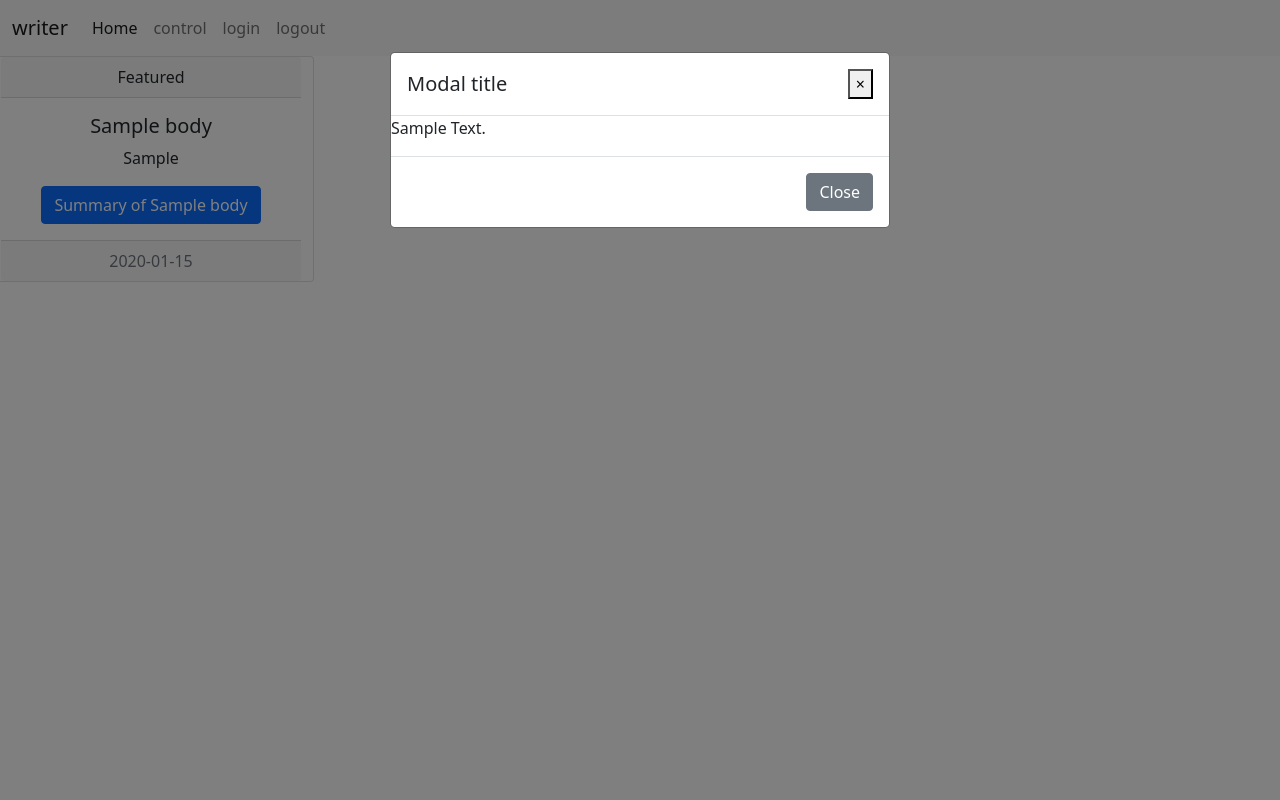
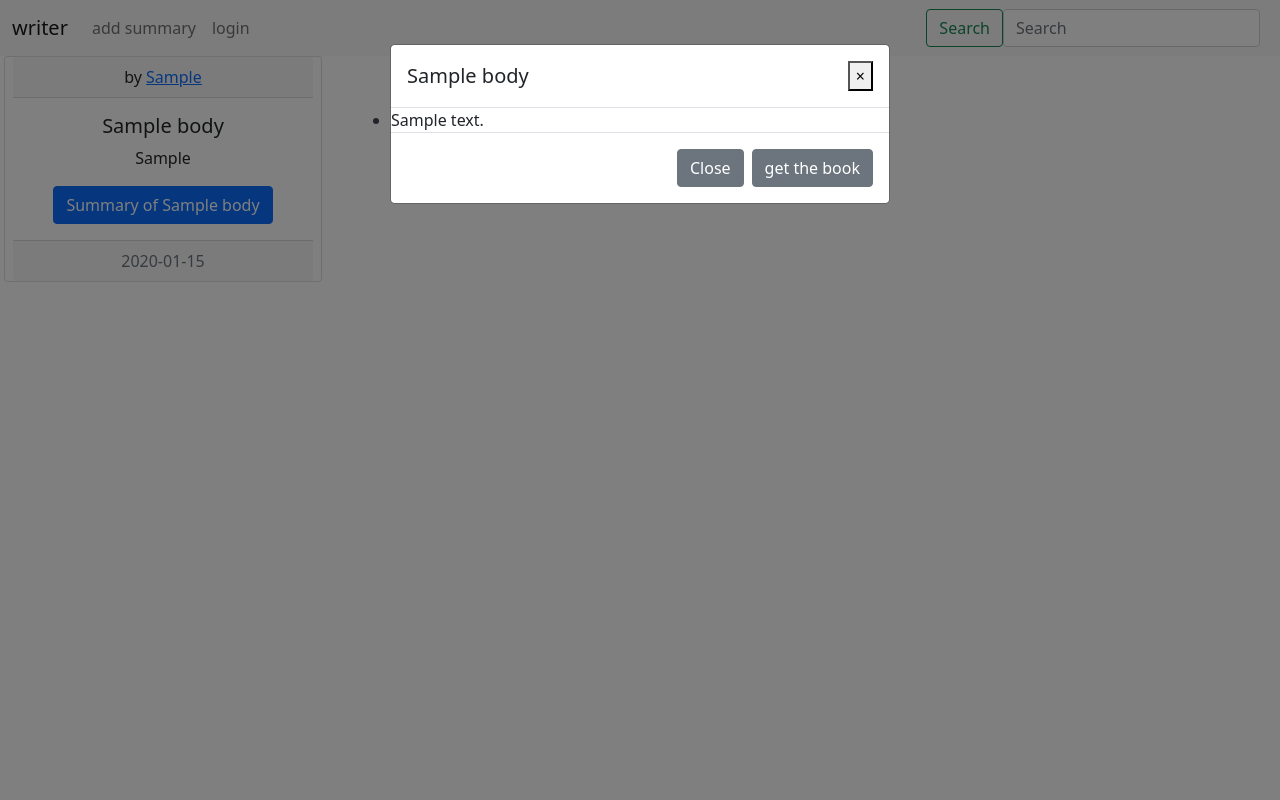
Before and after one commit to expher510/flask-donlowd, a Flask app: page / in a window 1280 px wide, after a click that opens the changed part. Run offline with Flask 2, Linux system fonts and the light colour scheme; tables that the repository leaves empty hold one stand-in row (values such as "Sample post"); some libraries are stand-ins or nearby versions.

Commit message:
add_edit

```diff
--- a/flask_sign/app.py
+++ b/flask_sign/app.py
@@ -1,127 +1,162 @@
-from sqlite3.dbapi2 import Cursor
-from flask import Flask, render_template ,request ,redirect,session, sessions
+from os import link, name
+from flask import Flask, render_template, request, redirect, session, url_for
+from flask import app
 import sqlite3
-import requests
 import json
 import datetime
-conect=sqlite3.connect('data.db',check_same_thread=False)
-db=conect.cursor()
-db.execute('CREATE TABLE IF NOT EXISTS users(ID INTEGER PRIMARY KEY AUTOINCREMENT NOT NULL,name,password,email)')
-db.execute('CREATE TABLE IF NOT EXISTS body(ID INTEGER PRIMARY KEY AUTOINCREMENT NOT NULL,date,name,quat,summary)')
-
-# # def deeptranslat(texts):
-# #     url = "https://deep-translate1.p.rapidapi.com/language/translate/v2"
+import requests
 
 
-# #     payload = "{\r\n    \"q\": \"%s\",\r\n    \"source\": \"en\",\r\n    \"target\": \"ar\"\r\n}"%(texts)
-# #     headers = {
-# #     'content-type': "application/json",
-# #     'x-rapidapi-host': "deep-translate1.p.rapidapi.com",
-# #     'x-rapidapi-key': "57db9070cdmsh06b567ff745d247p186af7jsnaac444f63237"
-# #     }
+def clean(char):
+    # for sql injector
+    string = "" if char is None else char
+    x = string.replace("'", '"')
+    return x
 
-#     headers = {
-#     'content-type': "application/json",
-#     'x-rapidapi-host': "deep-translate1.p.rapidapi.com",
-#     'x-rapidapi-key': "57db9070cdmsh06b567ff745d247p186af7jsnaac444f63237"
-#                 }
-#     response = requests.request("POST", url, data=payload, headers=headers)
-#     r=json.loads(response.text)
-#     result=r['data']['translations']['translatedText']
-#     return result
 
-# def googletranslat(texts):
-#     url = "https://google-translate1.p.rapidapi.com/language/translate/v2"
-#     target='ar'
-#     payload = f"q={texts}&target={target}&source=en"
-#     headers = {
-#         'content-type': "application/x-www-form-urlencoded",
-#         'accept-encoding': "application/gzip",
-#         'x-rapidapi-host': "google-translate1.p.rapidapi.com",
-#         'x-rapidapi-key': "57db9070cdmsh06b567ff745d247p186af7jsnaac444f63237"
-#         }
-#     response = requests.request("POST", url, data=payload, headers=headers)
+conect = sqlite3.connect('data.db', check_same_thread=False)
+db = conect.cursor()
+db.execute('CREATE TABLE IF NOT EXISTS users(ID INTEGER PRIMARY KEY AUTOINCREMENT NOT NULL,name,password,email)')
+db.execute('CREATE TABLE IF NOT EXISTS body(ID INTEGER PRIMARY KEY AUTOINCREMENT NOT NULL,date,name,quat,summary,writer,book_linke)')
 
-#     return response
 
-app=Flask(__name__)
-app.secret_key="hello"
+app = Flask(__name__)
+
+
+app.secret_key = "hello"
+
+
 @app.route('/login')
 def login():
     return render_template('login.html')
-@app.route('/sign',methods=['post','get'])
+
+
+@app.route('/sign', methods=['post', 'get'])
 def sign():
-    name=request.form.get('username')
-    password=request.form.get('password')
-    email=request.form.get('email')
-    dataname=db.execute(f'SELECT * FROM users where name="{name}"')
-    c=dataname.fetchone()
+    name = clean(request.form.get('username'))
+    password = clean(request.form.get('password'))
+    email = clean(request.form.get('email'))
+    dataname = db.execute(f"SELECT * FROM users where name='{name}'")
+    c = dataname.fetchone()
+# validation
     if not name:
-        massge='write name pless'
-        return render_template('/login.html',massge=massge)
-    if  c !=None :
-        massge=f'name already exist'
-        return render_template('/login.html',massge=massge)
+        massge = 'write name pless'
+        return render_template('/login.html', massge=massge)
+    if c != None:
+        massge = f'name already exist'
+        return render_template('/login.html', massge=massge)
     if not password:
-        massge='write password pless'
-        return render_template('/login.html',massge=massge)
-    response = requests.get(f"https://emailvalidation.abstractapi.com/v1/?api_key=4d6dd9fcdfa84e68bbe9cce77ad59520&email={email}")
-    x=response.content
-    q=json.loads(x)
-    format=q['is_valid_format']['value']
+        massge = 'write password pless'
+        return render_template('/login.html', massge=massge)
+    response = requests.get(
+        f"https://emailvalidation.abstractapi.com/v1/?api_key=4d6dd9fcdfa84e68bbe9cce77ad59520&email={email}")
+    x = response.content
+    q = json.loads(x)
+    format = q['is_valid_format']['value']
+
     if format == False:
-        massge='invalid email'
-        return render_template('/login.html',massge=massge)
+        massge = 'invalid email'
+        return render_template('/login.html', massge=massge)
+# end of validation
     else:
-        db.execute('CREATE TABLE IF NOT EXISTS users(ID INTEGER PRIMARY KEY AUTOINCREMENT NOT NULL,name,password,email)')
-        db.execute(f'INSERT INTO users(name,password,email) VALUES("{name}","{password}","{email}")')
+        # save user and email in database
+        db.execute(
+            'CREATE TABLE IF NOT EXISTS users(ID INTEGER PRIMARY KEY AUTOINCREMENT NOT NULL,name,password,email)')
+        db.execute(
+            f"INSERT INTO users(name,password,email) VALUES('{name}','{password}','{email}')")
         conect.commit()
-        session['user']=name
+        session['user'] = name
 
-        return render_template('/index.html')
+        return redirect('/')
+
+
 @app.route('/main', methods=['post'])
 def main():
-    if request.method =='POST':
-        name=request.form.get('name')
-        password=request.form.get('password')
-        dataname=db.execute(f'SELECT * FROM users where name="{name.strip()}" and password="{password}"')
-        c=dataname.fetchone()
+    if request.method == 'POST':
+        name = clean(request.form.get('username'))
+        password = clean(request.form.get('password'))
+# validation
+        dataname = db.execute(
+            f"SELECT * FROM users where name='{name}' and password='{password}'")
+        c = dataname.fetchone()
         if not c:
-            massge=' invaled password or email'
-            return render_template('/login.html',massge=massge)
-        session['user']=name
+            massge = ' invaled password or email'
+            return render_template('/login.html', massge=f"{name}__{password}")
+        session['user'] = name
 
         return render_template('/control.html')
 
 
-@app.route('/control',methods=['post' ,'get'])
+@app.route('/control', methods=['post', 'get'])
 def control():
-    if request.method=="POST":
-        name=request.form.get('name')
-        quat=request.form.get('quat')
-        summary=request.form.get('summary')
-        x=datetime.datetime.now()
-        time=x.strftime("%Y %b %d ")
-        db.execute(f'INSERT INTO body(date,name,quat,summary) VALUES("{time}","{name}","{quat}","{summary}")')
+    if request.method == "POST":
+        name = clean(request.form.get('name'))
+        quat = clean(request.form.get('quat'))
+        summary = clean(request.form.get('summary'))
+        book_linke = clean(request.form.get('book_linke'))
+        writer = session['user']
+        x = datetime.datetime.now()
+        time = x.strftime("%Y %b %d ")
+        # save the booke data in database
+        db.execute(
+            f"INSERT INTO body(date,name,quat,summary,writer,book_linke) VALUES('{time}','{name}','{quat}','{summary}' ,'{writer}','{book_linke}')")
         conect.commit()
-        return render_template('/control.html',massge='ok')
-    if 'user' in session and session['user'] !=None:
+        return render_template('/control.html', massge='ok')
+    if 'user' in session and session['user'] != None:
         return render_template('/control.html')
 
     return redirect("/login")
 
+
 @app.route('/logout')
 def loguot():
-    session['user']=None
-    return render_template('/index.html')
+    session['user'] = None
+    return redirect(url_for('index'))
 
 
 @app.route('/')
 def index():
-    dataname=db.execute(f'SELECT * FROM body')
-    c=dataname.fetchall()
-    return render_template('/index.html',c=c)
+    search = clean(request.args.get('search'))
+    linke = clean(request.args.get('linke'))
+    if linke:
+        dataname = db.execute(f"SELECT * FROM body where writer='{linke}'")
+        c = dataname.fetchall()
+        return render_template('/index.html', c=c)
+    if search:
+        dataname = db.execute(
+            f"SELECT * FROM body where name  like '%{search}%'")
+        c = dataname.fetchall()
+        if c:
+            return render_template('/index.html', c=c)
+        else:
+            return render_template(f'/index.html', massge=search)
+
+    else:
+        dataname = db.execute(f'SELECT * FROM body')
+        c = dataname.fetchall()
+        return render_template('/index.html', c=c)
 
 
-if __name__=="__main__":
-    app.run(debug=True)
+@app.route('/edit', methods=["post", "get"])
+def edit():
+    if request.method == "POST":
+        id_delet = request.form.get("delet")
+        edit_summary = request.form.get("edit_sumrray")
+        id_edit = request.form.get('id_edit')
+        if id_edit:
+            db.execute(
+                f"UPDATE  body SET summary ='{edit_summary}' WHERE ID={id_edit} and writer='{session['user']}'")
+
+        if id_delet:
+            db.execute(
+                f"DELETE FROM body WHERE ID={id_delet} and writer='{session['user']}'")
+
+        conect.commit()
+        redirect('/edit')
+    dataname = db.execute(
+        f"SELECT * FROM body Where writer='{session['user']}'")
+    c = dataname.fetchall()
+    if c:
+        return render_template('/edit.html', c=c)
+    else:
+        return render_template('/edit.html', massge="summary")
--- a/flask_sign/templates/index.html
+++ b/flask_sign/templates/index.html
@@ -7,11 +7,20 @@ $('#myModal').on('shown.bs.modal', function () {
     $('#myInput').trigger('focus')
   })
 </script>
-<div class="row row-cols-1 row-cols-md-4 g-4 ">
- {% for i in c%}
+{% if massge%}
+<div class="alert alert-primary mx-auto" role="alert">
+
+  <h1>can't find "{{massge}}"</h1>
+</div>
+</div>
+{%else%}
+<div class="container-fluid">
+  <div class="row row-cols-1 row-cols-md-4 g-3 ">
+
+    {% for i in c%}
  <div class="card text-center">
     <div class="card-header">
-      Featured
+      by <a href="/?linke={{i[5]}}">{{i[5]}}</a>
     </div>
     <div class="card-body">
       <h5 class="card-title">{{i[2]}}</h5>
@@ -28,23 +37,28 @@ $('#myModal').on('shown.bs.modal', function () {
     <div class="modal-dialog" role="document">
       <div class="modal-content">
         <div class="modal-header">
-          <h5 class="modal-title" id="exampleModalLongTitle">Modal title</h5>
+          <h5 class="modal-title" id="exampleModalLongTitle">{{i[2]}}</h5>
           <button type="button" class="close" data-dismiss="modal" aria-label="Close">
             <span aria-hidden="true">&times;</span>
           </button>
         </div>
         <div class="modal-body{{i[0]}}">
-          <p class="text-capitalize text-left font-italic">{{i[4]}}</p>
+          <summary>{{i[4] |safe}}</summary>
         </div>
         <div class="modal-footer">
           <button type="button" class="btn btn-secondary" data-dismiss="modal">Close</button>
-          <!-- <button type="button" class="btn btn-primary">Save changes</button> -->
+          <button type="button" class="btn btn-secondary"> <a href="{{i[6]}}" style="color:white; text-decoration: inherit;">get
+              the
+              book</a>
+          </button>
         </div>
       </div>
     </div>
   </div>
 {%endfor%}
+{%endif%}
 
+</div>
 </div>
 
 
--- a/flask_sign/templates/layout.html
+++ b/flask_sign/templates/layout.html
@@ -4,33 +4,40 @@
     <meta charset="UTF-8">
     <meta http-equiv="X-UA-Compatible" content="IE=edge">
     <meta name="viewport" content="width=device-width, initial-scale=1.0">
-    <title>index</title>
+    <title>{%block titel%}{%endblock%}</title>
     <link rel="stylesheet" href="{{url_for('static',filename='style.css')}}">
     <link href="https://cdn.jsdelivr.net/npm/bootstrap@5.1.3/dist/css/bootstrap.min.css" rel="stylesheet" integrity="sha384-1BmE4kWBq78iYhFldvKuhfTAU6auU8tT94WrHftjDbrCEXSU1oBoqyl2QvZ6jIW3" crossorigin="anonymous">
+    <script src="https://cdn.tiny.cloud/1/3935nsc1uyr2xmo2kh81n9nk398wc4mvyc67ahvh9vqza7h3/tinymce/5/tinymce.min.js"
+      referrerpolicy="origin"></script>
+    </head>
+    </head>
+
+    <body>
+
+      </head>
 
 </head>
 
 <body>
+
     {%block nav%}
     <nav class="navbar navbar-expand-lg navbar-light bg-light">
-        <div class="container-fluid">
+      <div class="container-fluid">
           <a class="navbar-brand" href="/">writer</a>
           <button class="navbar-toggler" type="button" data-bs-toggle="collapse" data-bs-target="#navbarNav" aria-controls="navbarNav" aria-expanded="false" aria-label="Toggle navigation">
             <span class="navbar-toggler-icon"></span>
           </button>
           <div class="collapse navbar-collapse" id="navbarNav">
             <ul class="navbar-nav">
+
               <li class="nav-item">
-                <a class="nav-link active" aria-current="page" href="/">Home</a>
-              </li>
-              <li class="nav-item">
-                <a class="nav-link" href="/control">control</a>
+                <a class="nav-link" href="/control">add summary</a>
               </li>
               <li class="nav-item">
                 <a class="nav-link"
 
                     {%if session['user']%}
-                   href="/"
+                   href="/edit"
                     {%else%}
                      href="login"
                      {%endif%}"
@@ -42,13 +49,22 @@
                    {%endif%}
                 </a>
               </li>
+              {%if session['user']%}
+
               <li class="nav-item">
                 <a class="nav-link" href="/logout">logout</a>
               </li>
+              {%endif%}
 
             </ul>
+
           </div>
+          <form class="d-flex flex-row-reverse " action="/">
+            <input name='search' class="form-control me-2" type="search" placeholder="Search" aria-label="Search">
+            <button class="btn btn-outline-success" type="submit">Search</button>
+          </form>
         </div>
+
       </nav>
       {%endblock%}
     {%block body%}
--- a/flask_sign/templates/login.html
+++ b/flask_sign/templates/login.html
@@ -1,5 +1,5 @@
 {%extends 'layout.html'%}
-
+{%block titel%}login{%endblock%}
 {%block nav%}
 {%endblock%}
 {%block body%}
@@ -25,7 +25,7 @@
 			<div class="sign-in-htm">
 				<div class="group">
 					<label for="user" class="label">Username</label>
-					<input id="user" type="text" class="input" name="name">
+					<input id="user" type="text" class="input" name="username">
 				</div>
 				<div class="group">
 					<label for="pass" class="label">Password</label>
```
Also changed, not shown: flask_sign/templates/control.html (+16 -2 lines), flask_sign/templates/edit.html (added, +80 -0 lines).
